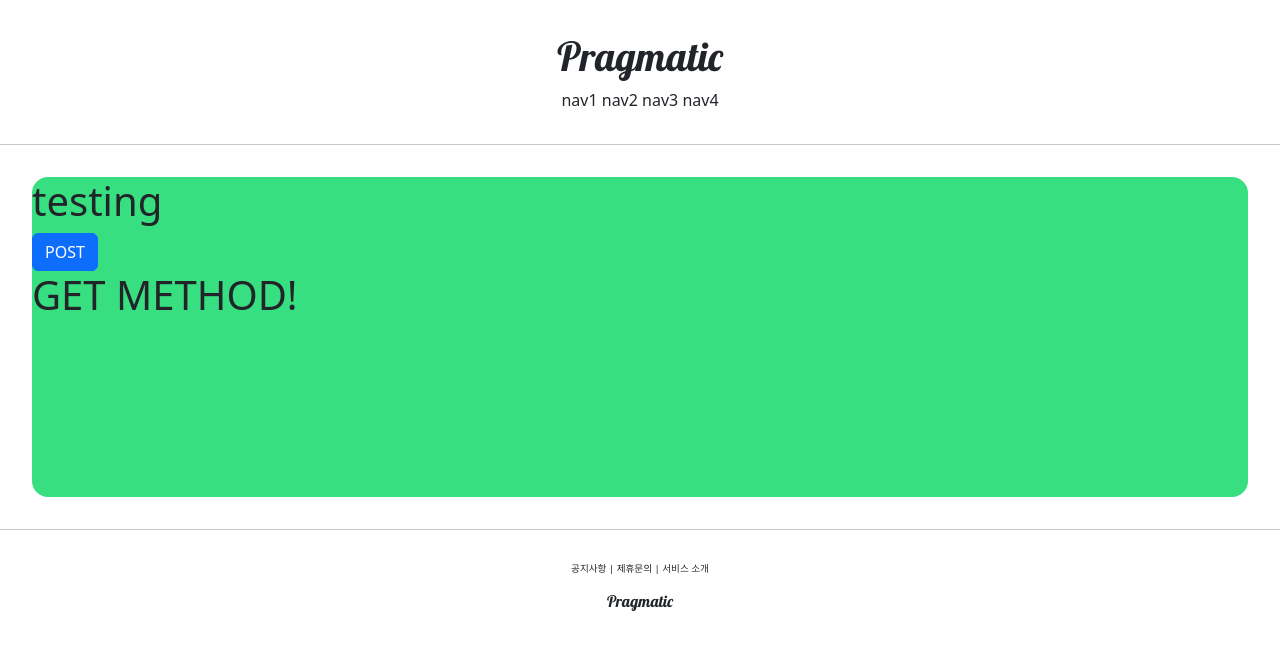
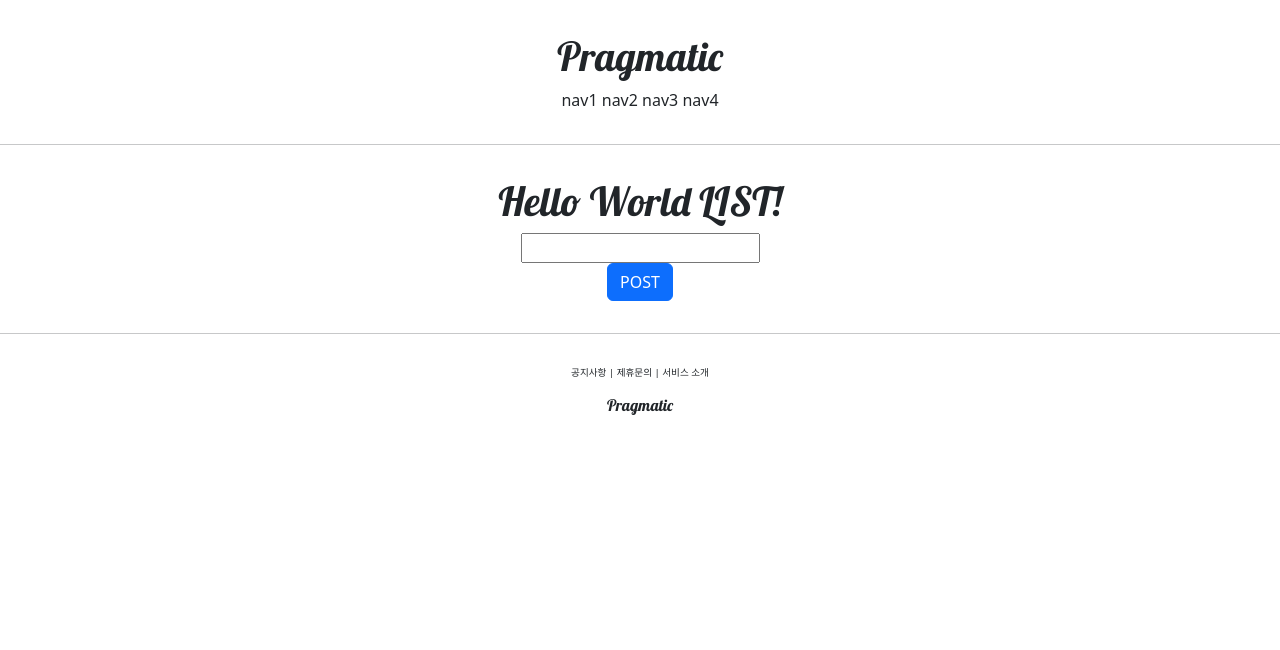
Before and after one commit to jkli51/pragmatic, a Django app: page /account/hello_world/ in a window 1280 px wide. Shown: the top 650 px of the page. Run offline with Django 4.2, Linux system fonts and the light colour scheme.

Commit message:
django course 17 commit

```diff
--- a/accountapp/templates/accountapp/hello_world.html
+++ b/accountapp/templates/accountapp/hello_world.html
@@ -2,19 +2,27 @@
 
 {% block content %}
 
-    <div style="height: 20rem; background-color: #38df81; border-radius: 1rem; margin: 2rem;">
-        <h1>
-            testing
+    <div style="border-radius: 1rem; margin: 2rem; text-align: center;">
+        <h1 style="font-family: 'lobster', cursive;">
+            Hello World LIST!
         </h1>
 
         <form action="/account/hello_world/" method="post">
             {% csrf_token %}
-            <input type="submit" class="btn btn-primary" value="POST">
+            <div>
+                <input type="text" name="hello_world_input">
+            </div>
+
+            <div>
+                <input type="submit" class="btn btn-primary" value="POST">
+            </div>
         </form>
 
+        {% if hello_world_output %}
         <h1>
-            {{ text }}
+            {{ hello_world_output.text }}
         </h1>
+        {% endif %}
 
     </div>
 
--- a/accountapp/views.py
+++ b/accountapp/views.py
@@ -1,5 +1,7 @@
 from django.http import HttpResponse
 from django.shortcuts import render
+
+from accountapp.models import HelloWorld
 
 
 # Create your views here.
@@ -8,6 +10,13 @@ from django.shortcuts import render
 def hello_world(request):
 
     if request.method == 'POST':
-        return render(request, 'accountapp/hello_world.html', context={'text': 'POST METHOD!'})
+
+        temp = request.POST.get('hello_world_input')
+
+        new_hello_world = HelloWorld()
+        new_hello_world.text = temp
+        new_hello_world.save()
+
+        return render(request, 'accountapp/hello_world.html', context={'hello_world_output': new_hello_world})
     else:
         return render(request, 'accountapp/hello_world.html', context={'text': 'GET METHOD!'})
```
